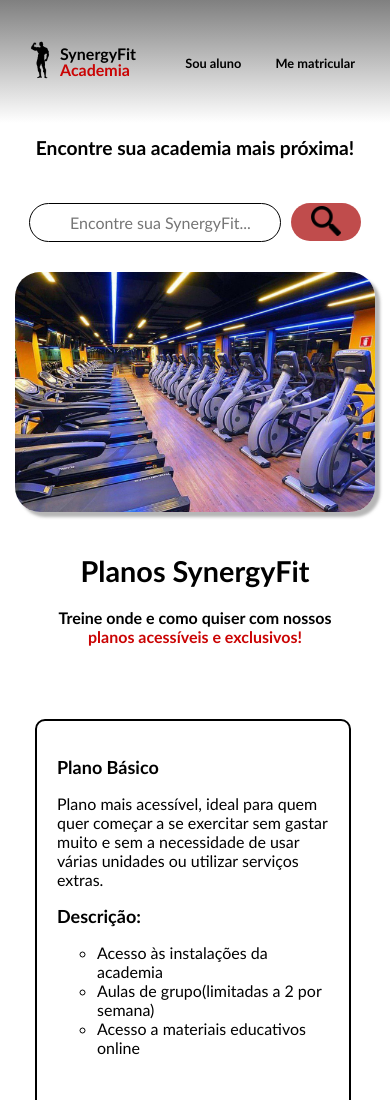
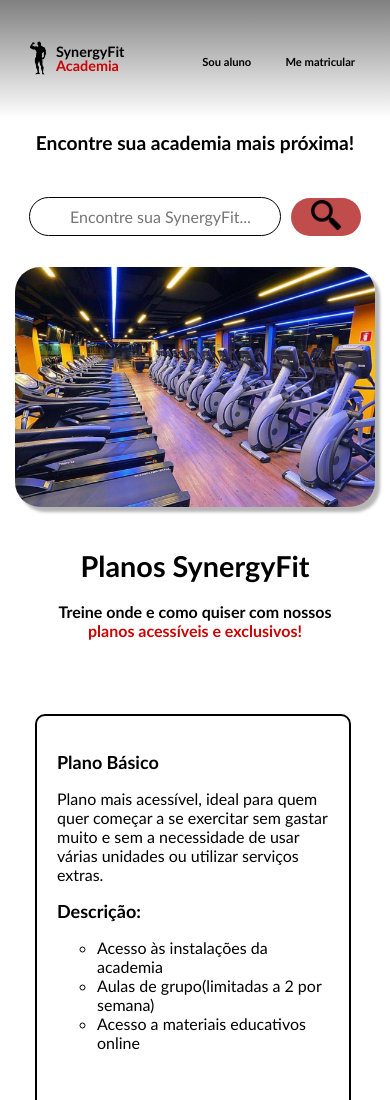
Before and after one commit to academiadreamfit/academiadreamfit.github.io, a plain HTML site: page index.html in a window 390 px wide. Shown: the top 1100 px of the page. Drawn offline with Linux system fonts and the light colour scheme; a script that the page names is missing.

Commit message:
Add files via upload

```diff
--- a/css/index.css
+++ b/css/index.css
@@ -27,7 +27,7 @@ header{
 a.link-nav {
     border-radius: 10px;
     padding: 5px;
-    margin: 0px auto;
+    margin: 0px 10px;
     font-weight: bolder;
     text-decoration: none;
     color: black;
@@ -147,14 +147,14 @@ section {
 /*Celular*/
 @media(min-width:320px) and (max-width:500px) {
     a.link-nav {
-        font-size: 0.8em;
+        font-size: 0.7em;
         margin: 0px 10px;
     }
     #logo {
-        width: 40px;
+        width: 36px;
     }
     #marca {
-        font-size: 1em;
+        font-size: 0.9em;
     }
     #proxima {
         font-size: 1.2em;
```
